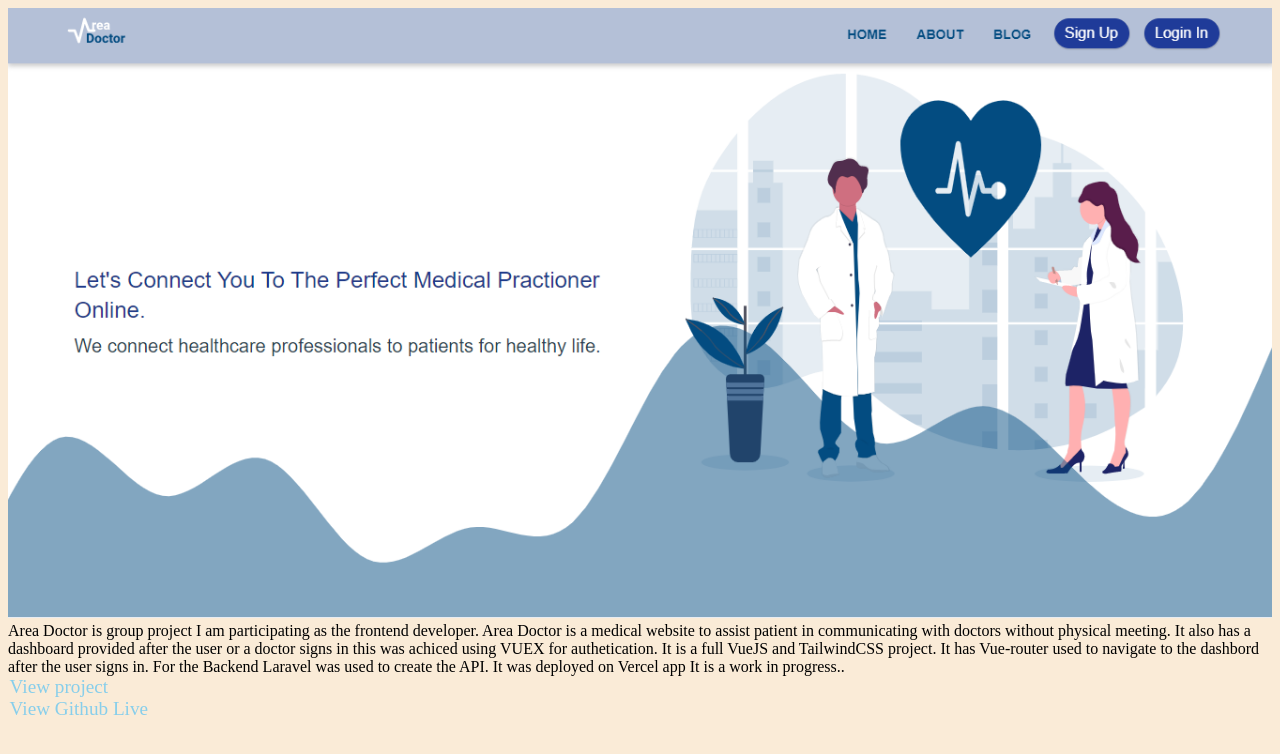
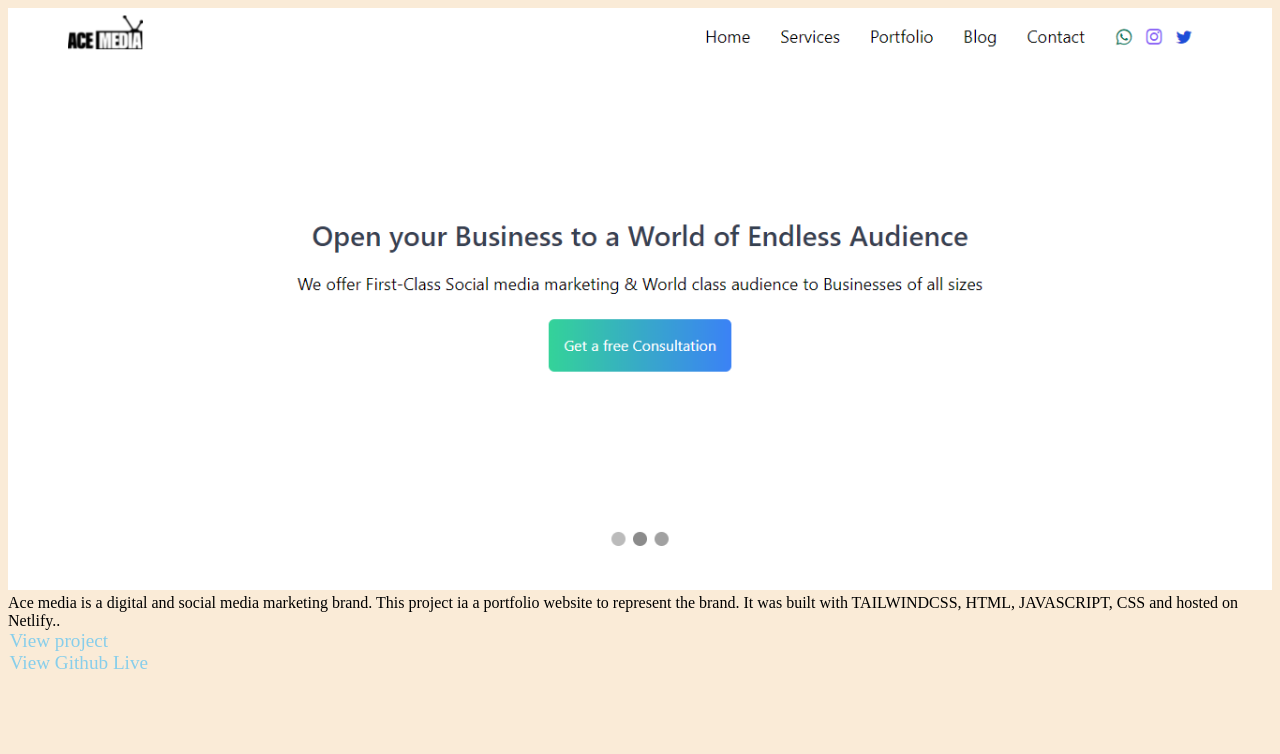
Before and after one commit to Kemmie001/portfolio, a PHP site: page /iframe3.html in a window 1280 px wide. Shown: the top 754 px of the page. Run offline with PHP 8.4, Linux system fonts and the light colour scheme.

Commit message:
Update some links and projectys

```diff
--- a/iframe3.html
+++ b/iframe3.html
@@ -1,5 +1,6 @@
 <!DOCTYPE html>
 <html lang="en">
+
 <head>
     <meta charset="UTF-8">
     <meta name="viewport" content="width=device-width, initial-scale=1.0">
@@ -7,33 +8,33 @@
     <title>Document</title>
 </head>
 <style>
-    body{
+    body {
         background-color: antiquewhite;
     }
-    img{
+
+    img {
         width: 100%;
     }
-    .blog{
-      text-decoration-line: none;
-      margin-left: 0.1rem;
-      font-size: 1.2rem;
-      color: skyblue;
-  }
 
+    .blog {
+        text-decoration-line: none;
+        margin-left: 0.1rem;
+        font-size: 1.2rem;
+        color: skyblue;
+    }
 </style>
+
 <body>
     <div class="description">
-        <img src="Areadoctor.PNG" alt="" class="des-image">
+        <img src="Acemedia.PNG" alt="" class="des-image">
         <div class="des-text">
-            Area Doctor is group project I am participating as the frontend developer.
-            Area Doctor is a medical website to assist patient in communicating with doctors without physical meeting.
-            It also has a dashboard provided after the user or a doctor signs in this was achiced using VUEX for authetication.
-            It is a full VueJS and TailwindCSS project. It has Vue-router used to navigate to the dashbord after the user signs in.
-            For the Backend Laravel was used to create the API. It was deployed on Vercel app
-            It is a work in progress.. <br>
-            <a href="https://area-doctor.vercel.app/" target="_blank" class="blog">View project</a><br>
-            <a href="https://github.com/Kemmie001/Team-Fierce-/tree/Vuejs" target="_blank" class="blog">View Github Live</a>
+            Ace media is a digital and social media marketing brand. This project ia a portfolio website
+            to represent the brand. It was built with TAILWINDCSS, HTML, JAVASCRIPT, CSS and
+            hosted on Netlify.. <br>
+            <a href="https://acemedia.netlify.app/" target="_blank" class="blog">View project</a><br>
+            <a href="https://github.com/Kemmie001/Ace-media" target="_blank" class="blog">View Github Live</a>
         </div>
     </div>
 </body>
+
 </html>
```
Also changed, not shown: contact.html (+16 -6 lines), home.html (+29 -12 lines), mywork.html (+9 -5 lines), style.css (+5 -5 lines), Acemedia.PNG (added), 1 other file.
